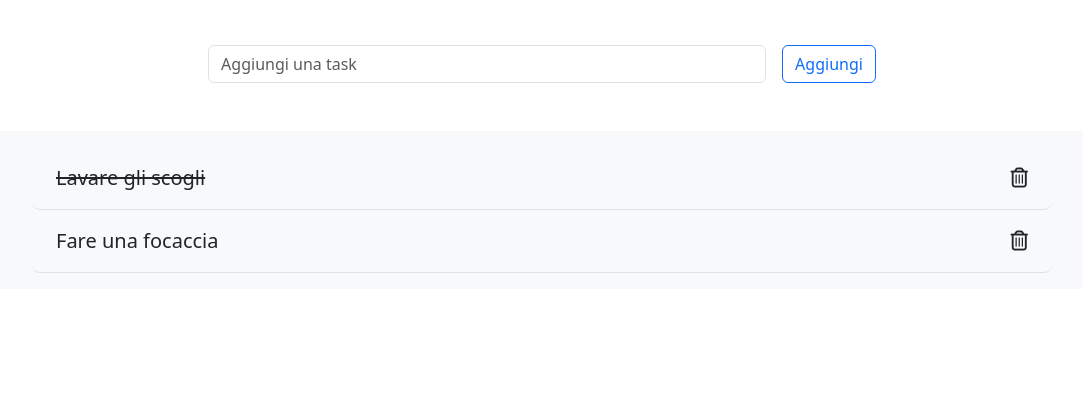
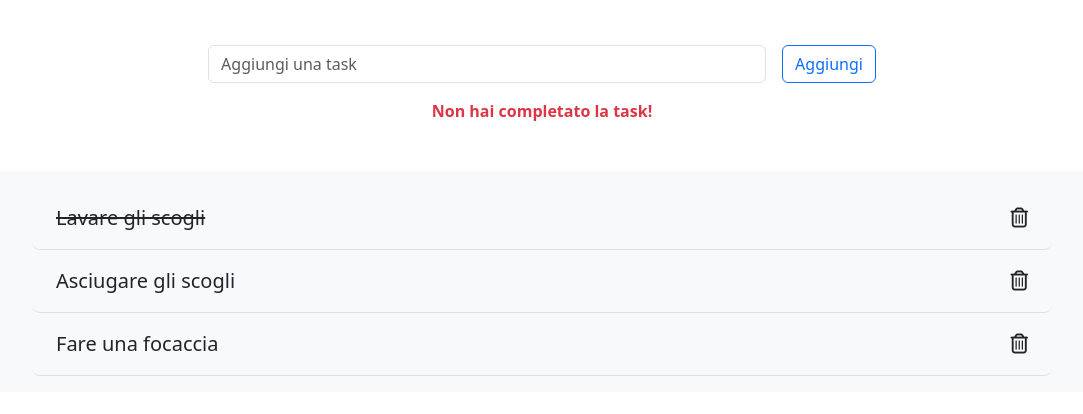
Before and after one commit to pierdomenicoguarnieri/vue-todolist, a plain HTML site: page index.html in a window 1280 px wide. Both pictures are taken after a click on the icon 1117 px from the left and 330 px from the top of the page. Shown: the part 90-504 px from the top of the page, without its empty margins (98-1181 px from the left). Drawn offline with nearby package versions, Linux system fonts and the light colour scheme.

Commit message:
add: task deletion function and warn message

```diff
--- a/assets/js/script.js
+++ b/assets/js/script.js
@@ -16,14 +16,22 @@ createApp({
           text: "Fare una focaccia",
           done: false
         },
-      ]
+      ],
+      message: ""
     }
   },
 
   methods: {
-    deleteTask(index){
-      console.log("Press", index)
-      this.tasks.splice(index, 1)
+    deleteTask(index, done){
+      this.message = "";
+      done ? this.tasks.splice(index, 1) : this.errorMessage()
+    },
+
+    errorMessage(){
+      this.message = "Non hai completato la task!"
+      setTimeout(() => {
+        this.message = "";
+      }, 5000);
     }
   }
 }).mount("#app")
--- a/index.html
+++ b/index.html
@@ -23,11 +23,15 @@
           <button type="button" class="btn btn-outline-primary">Aggiungi</button>
         </div>
 
+        <div class="pg-message-container text-danger fw-bold text-center mt-3">
+          {{message}}
+        </div>
+
         <div class="pg-todolist-container bg-light my-5 rounded-3">
           <ul class="list-unstyled px-5 py-3">
             <li v-for="(task, index) in tasks" @click="task.done = !task.done" class="py-3 border-bottom rounded-3 d-flex justify-content-between align-items-center">
               <span :class="{'text-decoration-line-through' : task.done}" class="px-4 fs-5">{{task.text}}</span>
-              <i @click.stop="deleteTask(index)" class="fa-regular fa-trash-can px-4 fs-5"></i>
+              <i @click.stop="deleteTask(index, task.done)" class="fa-regular fa-trash-can px-4 fs-5"></i>
             </li>
           </ul>
         </div>
```
